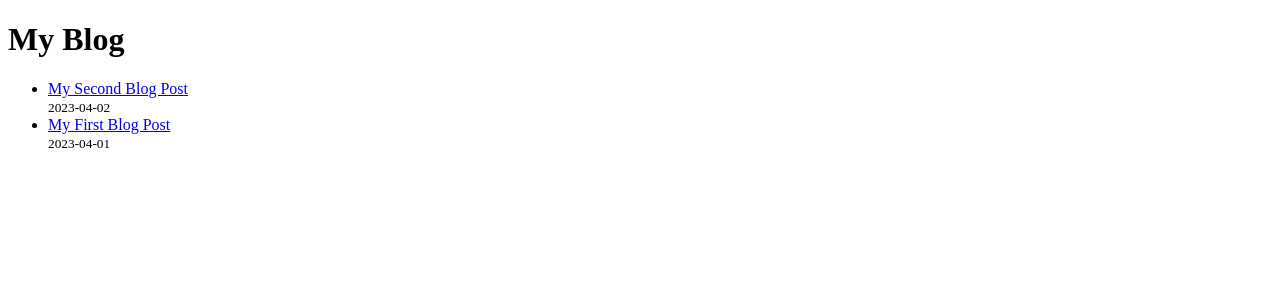
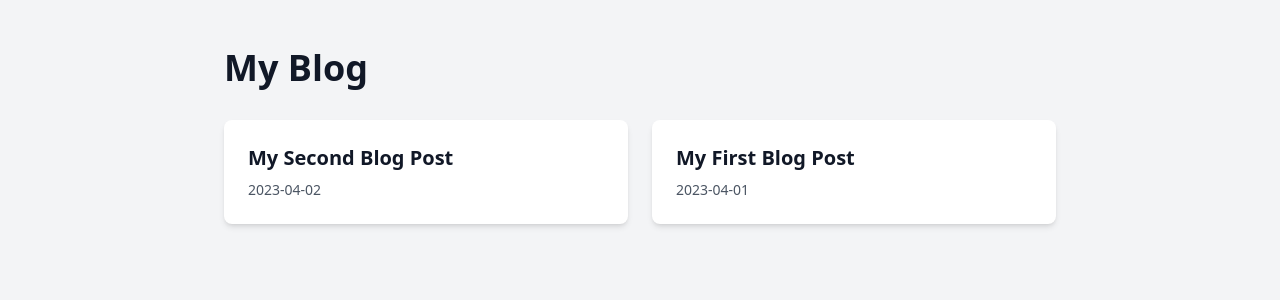
Before and after one commit to tristanpoland/tristanpoland.github.io, a Next.js app: page / in a window 1280 px wide. Shown: the top 300 px of the page. Built offline with nearby package versions, Linux system fonts and the light colour scheme.

Commit message:
Updated styles

```diff
--- a/next.config.js
+++ b/next.config.js
@@ -1,4 +1,8 @@
 module.exports = {
     basePath: process.env.NEXT_PUBLIC_BASE_PATH,
-    assetPrefix: process.env.NEXT_PUBLIC_BASE_PATH
+    assetPrefix: process.env.NEXT_PUBLIC_BASE_PATH,
+    images: {
+      loader: 'akamai',
+      path: '',
+    },
   }
--- a/package.json
+++ b/package.json
@@ -17,8 +17,11 @@
     "react-dom": "^18.3.1"
   },
   "devDependencies": {
+    "autoprefixer": "^10.4.20",
     "gray-matter": "^4.0.3",
+    "postcss": "^8.4.47",
     "remark": "^15.0.1",
-    "remark-html": "^16.0.1"
+    "remark-html": "^16.0.1",
+    "tailwindcss": "^3.4.13"
   }
 }
--- /dev/null
+++ b/pages/_app.js
@@ -0,0 +1,7 @@
+import '../styles/globals.css'
+
+function MyApp({ Component, pageProps }) {
+  return <Component {...pageProps} />
+}
+
+export default MyApp
--- a/pages/index.js
+++ b/pages/index.js
@@ -3,19 +3,22 @@ import { getSortedPostsData } from '../lib/posts'
 
 export default function Home({ allPostsData }) {
   return (
-    <div>
-      <h1>My Blog</h1>
-      <ul>
-        {allPostsData.map(({ id, date, title }) => (
-          <li key={id}>
-            <Link href={`/posts/${id}`}>
-              {title}
+    <div className="min-h-screen bg-gray-100">
+      <main className="max-w-4xl mx-auto py-12 px-4 sm:px-6 lg:px-8">
+        <h1 className="text-4xl font-bold text-gray-900 mb-8">My Blog</h1>
+        <div className="grid gap-6 md:grid-cols-2">
+          {allPostsData.map(({ id, date, title }) => (
+            <Link key={id} href={`/posts/${id}`}>
+              <a className="block bg-white shadow-md rounded-lg overflow-hidden hover:shadow-lg transition-shadow duration-300">
+                <div className="p-6">
+                  <h2 className="text-xl font-semibold text-gray-900 mb-2">{title}</h2>
+                  <p className="text-sm text-gray-600">{date}</p>
+                </div>
+              </a>
             </Link>
-            <br />
-            <small>{date}</small>
-          </li>
-        ))}
-      </ul>
+          ))}
+        </div>
+      </main>
     </div>
   )
 }
--- a/pages/posts/[id].js
+++ b/pages/posts/[id].js
@@ -1,11 +1,24 @@
 import { getAllPostIds, getPostData } from '../../lib/posts'
+import Link from 'next/link'
 
 export default function Post({ postData }) {
   return (
-    <div>
-      <h1>{postData.title}</h1>
-      <div>{postData.date}</div>
-      <div dangerouslySetInnerHTML={{ __html: postData.contentHtml }} />
+    <div className="min-h-screen bg-gray-100">
+      <main className="max-w-3xl mx-auto py-12 px-4 sm:px-6 lg:px-8">
+        <Link href="/">
+          <a className="text-blue-600 hover:text-blue-800 mb-4 inline-block">&larr; Back to home</a>
+        </Link>
+        <article className="bg-white shadow-lg rounded-lg overflow-hidden">
+          <div className="p-6">
+            <h1 className="text-3xl font-bold text-gray-900 mb-2">{postData.title}</h1>
+            <p className="text-sm text-gray-600 mb-4">{postData.date}</p>
+            <div
+              className="prose max-w-none"
+              dangerouslySetInnerHTML={{ __html: postData.contentHtml }}
+            />
+          </div>
+        </article>
+      </main>
     </div>
   )
 }
--- /dev/null
+++ b/postcss.config.js
@@ -0,0 +1,6 @@
+module.exports = {
+  plugins: {
+    tailwindcss: {},
+    autoprefixer: {},
+  },
+}
--- /dev/null
+++ b/styles/globals.css
@@ -0,0 +1,3 @@
+@tailwind base;
+@tailwind components;
+@tailwind utilities;
--- /dev/null
+++ b/tailwind.config.js
@@ -0,0 +1,10 @@
+module.exports = {
+  content: [
+    "./pages/**/*.{js,ts,jsx,tsx}",
+    "./components/**/*.{js,ts,jsx,tsx}",
+  ],
+  theme: {
+    extend: {},
+  },
+  plugins: [],
+}
```
Also changed, not shown: 1 other file (tests, documents, lock files or other folders).
